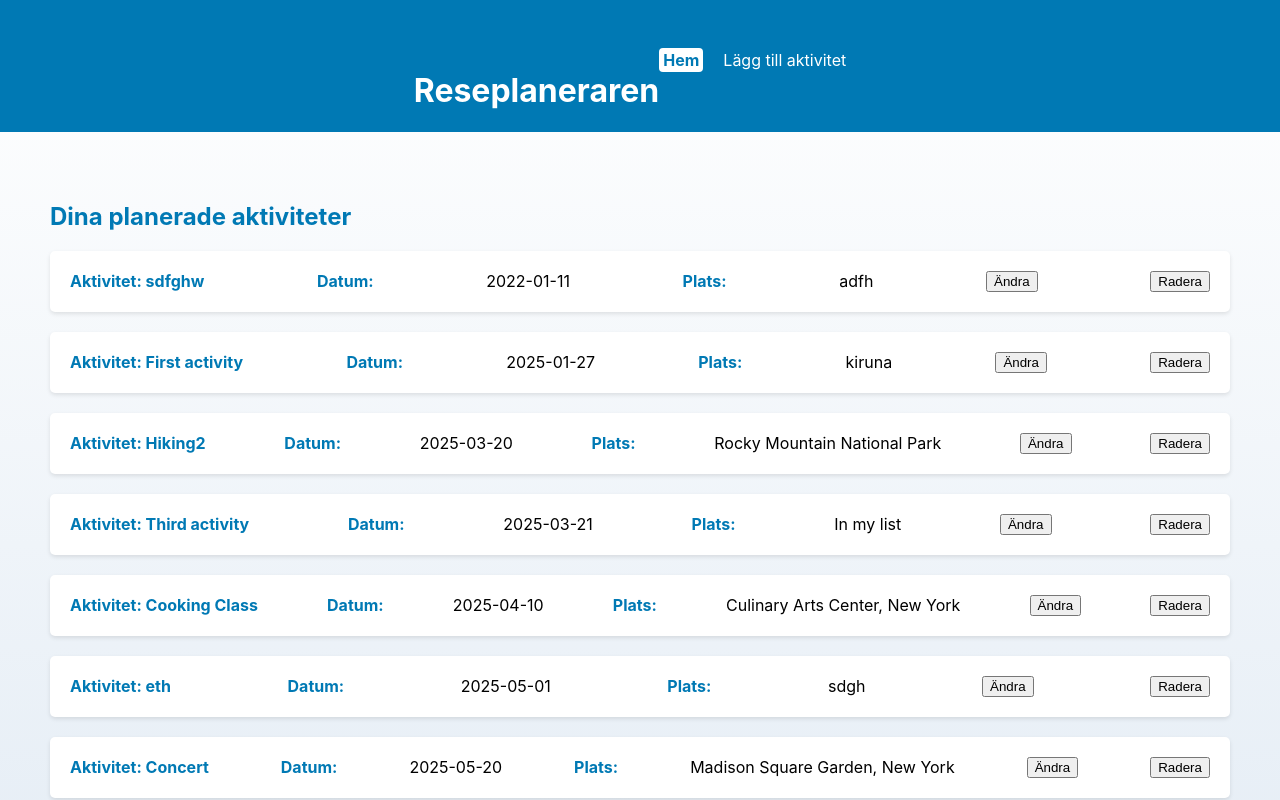
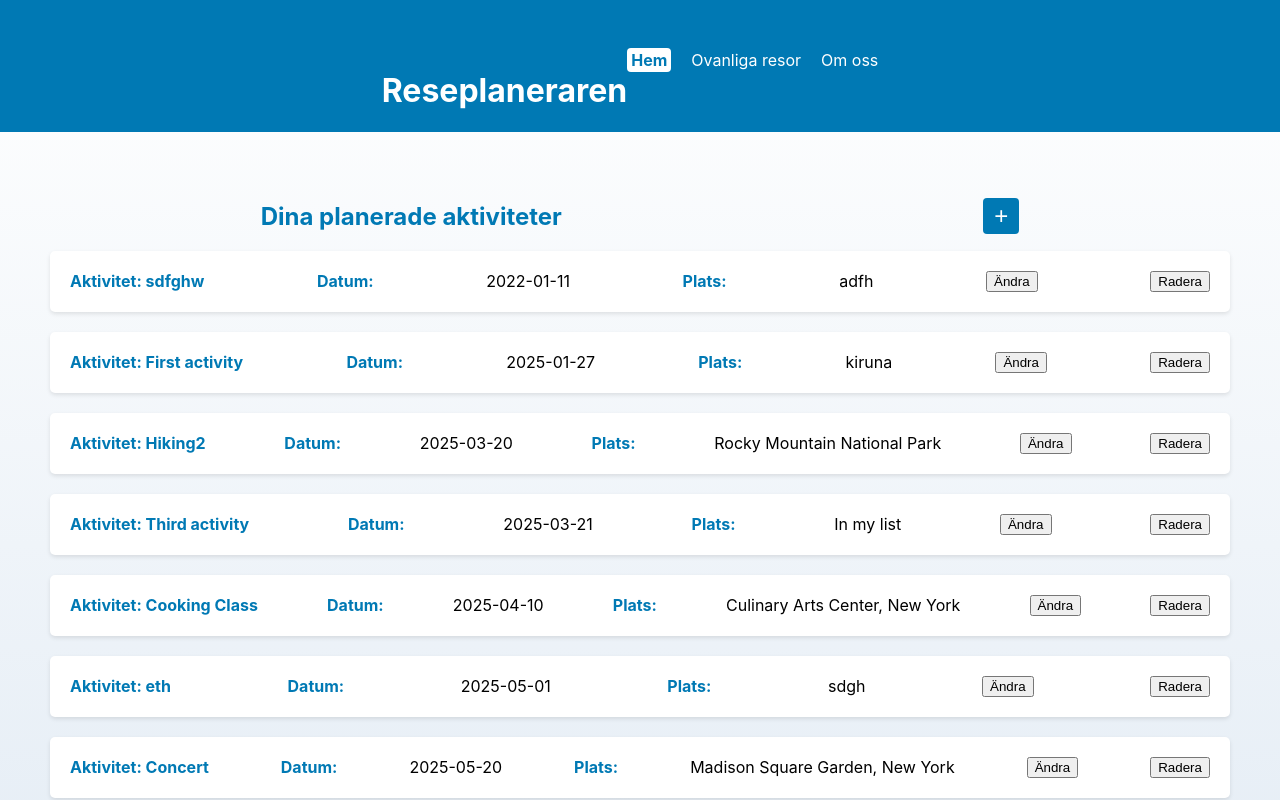
Before and after one commit to ToeCrow/React-indv-Boiler-Room-Travelplaner, a React (Vite) app: page / in a window 1280 px wide. Shown: the top 800 px of the page. Built offline with nearby package versions, Linux system fonts and the light colour scheme; data requests are answered from the project's data file.

Commit message:
Put in two more pages, moved the add activity from nav to a button

```diff
--- a/src/App.jsx
+++ b/src/App.jsx
@@ -5,6 +5,8 @@ import ActivityList from './Pages/ActivityList/ActivityList';
 import { BrowserRouter, Route, Routes } from 'react-router-dom';
 import EditActivity from './Pages/EditActivity/EditActivity ';
 import NotFound from './Components/NotFound/NotFound';
+import About from './Pages/About/About';
+import ExoticTravels from './Pages/ExoticTravels/ExoticTravels';
 
 function App() {
   return (
@@ -14,6 +16,8 @@ function App() {
         <Route path="/" element={<ActivityList />} />
         <Route path="/add-activity" element={<ActivityForm />} />
         <Route path="/edit-activity/:id" element={<EditActivity />} />
+        <Route path="/exotictravels" element={<ExoticTravels />} />
+        <Route path="/about" element={<About />} />
         <Route path="*" element={<NotFound />} />
       </Routes>
     </BrowserRouter>
--- a/src/Components/Header/Header.jsx
+++ b/src/Components/Header/Header.jsx
@@ -11,7 +11,10 @@ const Header = () => {
             <NavLink to="/">Hem</NavLink> {/* Länk till aktivitetslistan */}
           </li>
           <li>
-            <NavLink to="/add-activity">Lägg till aktivitet</NavLink> {/* Länk till aktivitetsformuläret */}
+            <NavLink to="/exotictravels">Ovanliga resor</NavLink>
+          </li>
+          <li>
+            <NavLink to="/about">Om oss</NavLink>
           </li>
         </ul>
       </nav>
--- /dev/null
+++ b/src/Pages/About/About.jsx
@@ -0,0 +1,12 @@
+import React from 'react'
+
+const About = () => {
+  return (
+    <>
+      <h1>About</h1>
+
+    </>
+  )
+}
+
+export default About
--- a/src/Pages/ActivityList/ActivityList.jsx
+++ b/src/Pages/ActivityList/ActivityList.jsx
@@ -3,11 +3,13 @@ import ActivityItem from './ActivityItem';
 import LoadingScreen from '../../Components/LoadingScreen/LoadingScreen';
 import ErrorScreen from '../../Components/ErrorScreen/ErrorScreen';
 import useFetch from '../../Components/useFetch';
+import { useNavigate } from 'react-router-dom';
 
 // Get props from useFetch
 const ActivityList = () => {
   const { data: activities, loading, error, statusCode } = useFetch('http://localhost:3001/activities');
   const [updatedActivities, setUpdatedActivities] = useState([]);
+  const navigate = useNavigate();
 
   // Update activities instantly when activities change, or we would have to fetch again
   useEffect(() => {
@@ -16,9 +18,16 @@ const ActivityList = () => {
     }
   }, [activities]);
 
+  const handleClickAdd = () => {
+    navigate('/add-activity');
+  };
+
   return (
     <main>
-      <h2>Dina planerade aktiviteter</h2>
+      <div id="activity-header">
+        <h2>Dina planerade aktiviteter</h2>
+        <button onClick={handleClickAdd} className='add-button'>+</button>
+      </div>
       {error && <ErrorScreen statusCode={statusCode} message={error} />}
       {loading && <LoadingScreen />}
       {updatedActivities && <ActivityItem activities={updatedActivities} setActivities={setUpdatedActivities} />}
--- /dev/null
+++ b/src/Pages/ExoticTravels/ExoticTravels.jsx
@@ -0,0 +1,9 @@
+import React from 'react'
+
+const ExoticTravels = () => {
+  return (
+    <div>ExoticTravels</div>
+  )
+}
+
+export default ExoticTravels
--- a/src/index.css
+++ b/src/index.css
@@ -54,6 +54,24 @@ header nav ul li a:hover {
   text-decoration: underline;
 }
 
+#activity-header {
+  display: flex;
+  flex-direction: row;
+  justify-content: space-around;
+}
+
+.add-button {
+  background-color: #0079B4;
+  color: white;
+  border: none;
+  border-radius: 4px;
+  font-size: 24px;
+  cursor: pointer;
+  height: 36px;
+  width: 36px;
+  align-self: center;
+}
+
 main {
   padding: 50px;
   max-width: 1440px;
```
